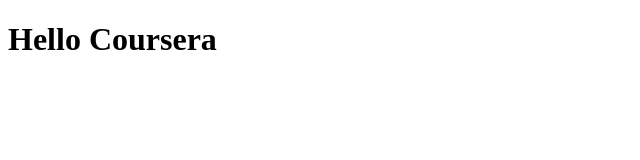
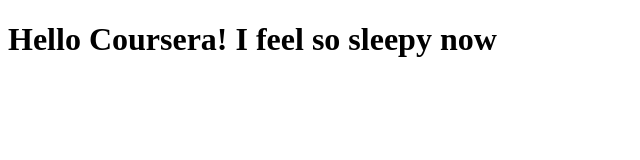
Before and after one commit to andynjk/coursera-test, a plain HTML site: page site/index.html in a window 1280 px wide. Shown: the whole page, without its empty margins (0-640 px from the left). Drawn offline with Linux system fonts and the light colour scheme.

Commit message:
Small addition to page contnet

```diff
--- a/site/index.html
+++ b/site/index.html
@@ -4,6 +4,6 @@
 	<title>Hello Coursera</title>
 </head>
 <body>
-<h1>Hello Coursera
+<h1>Hello Coursera! I feel so sleepy now</h1>
 </body>
 </html>
```
